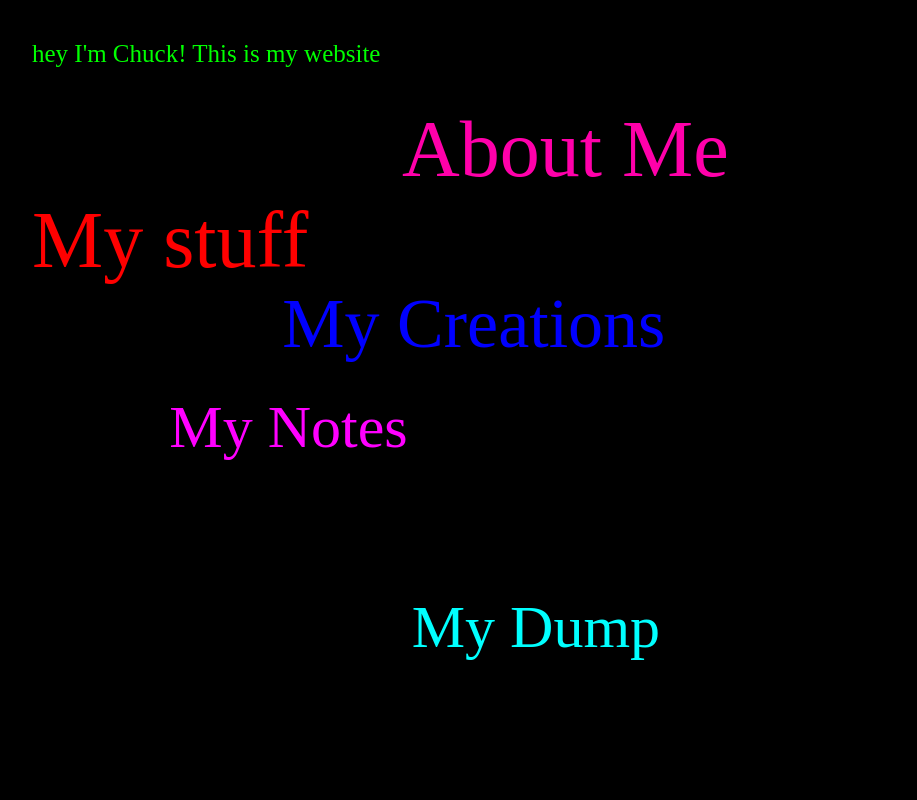
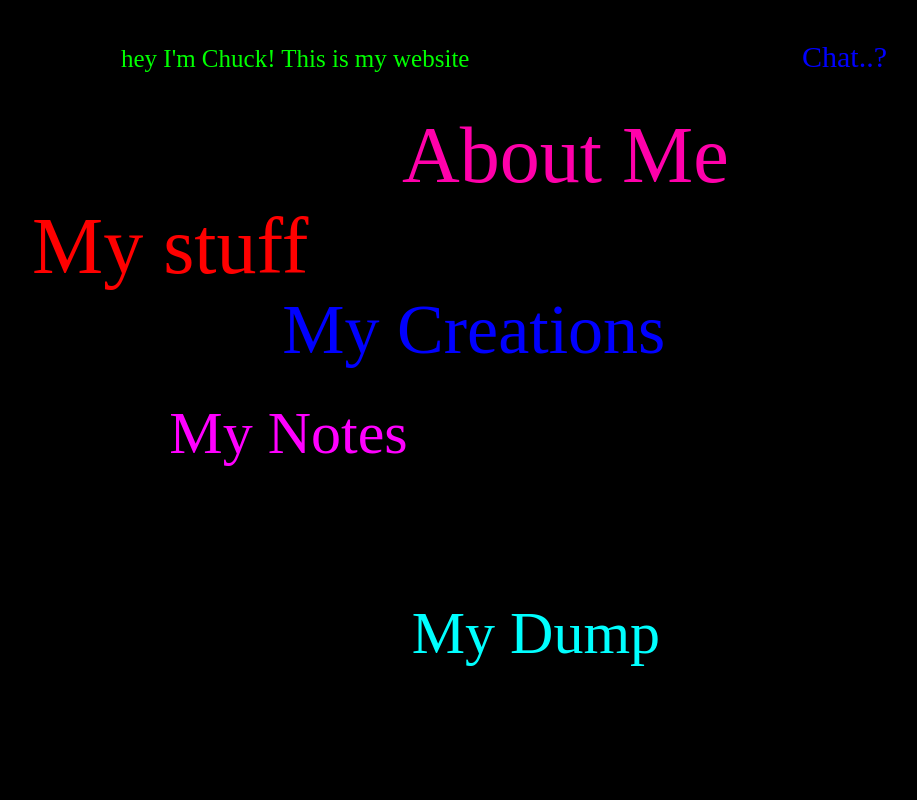
Before and after one commit to ChuckTheCoder/speedychuck, a plain HTML site: page home.html in a window 1280 px wide. Shown: the top 800 px of the page, without its empty margins (18-935 px from the left). Drawn offline with Linux system fonts and the light colour scheme.

Commit message:
Update home.html

```diff
--- a/home.html
+++ b/home.html
@@ -1,3 +1,4 @@
+<a href="https://speedychuck.com/chat.html" style="position: relative; top: 20px; left: 800px; color: #00f; font-size: 30px; text-decoration: none;">Chat..?</a>
 <!DOCTYPE>
 <a style="position: relative; top: 20px; left: 30px; color: #0f0; font-size: 25px; text-decoration: none;">hey I'm Chuck! This is my website</a><br><br><br>
 
```
